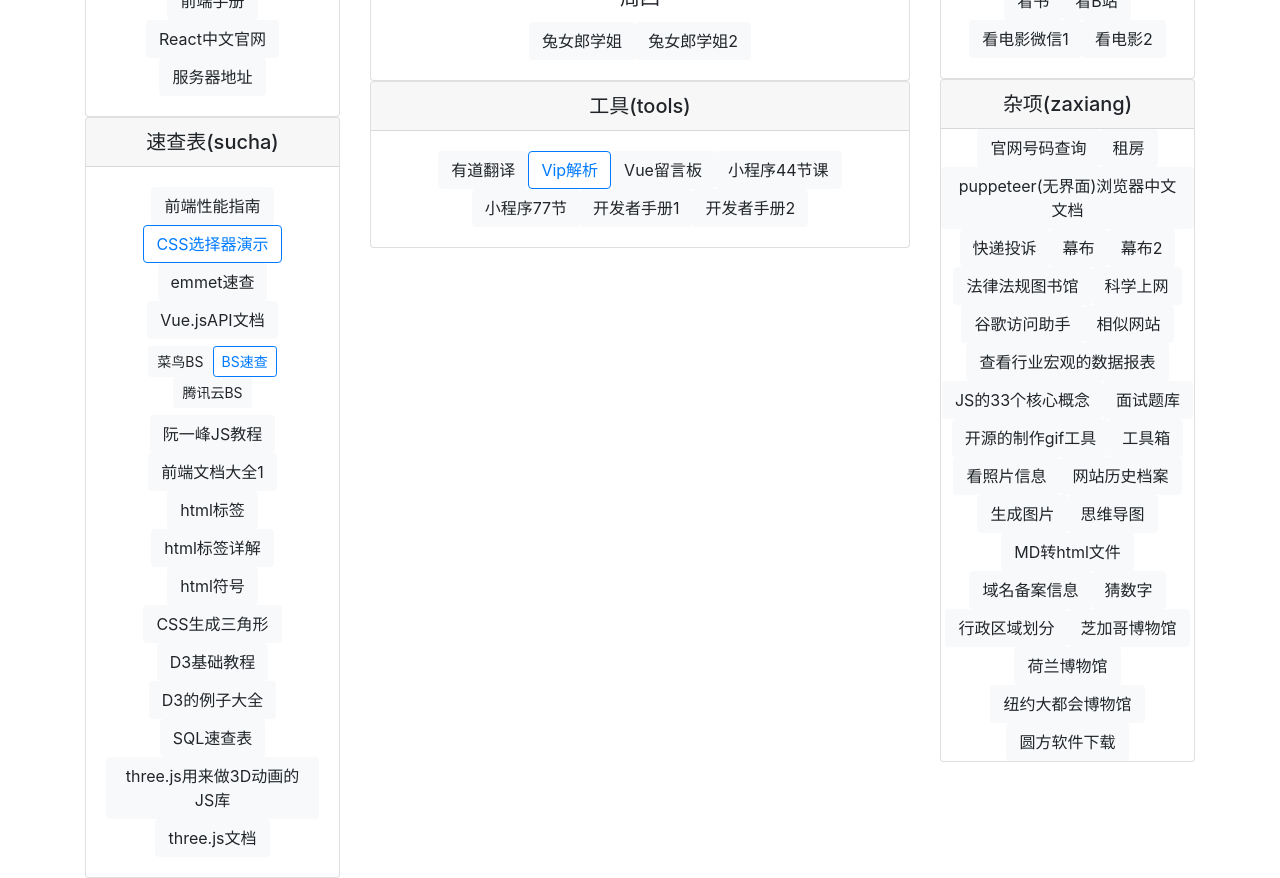
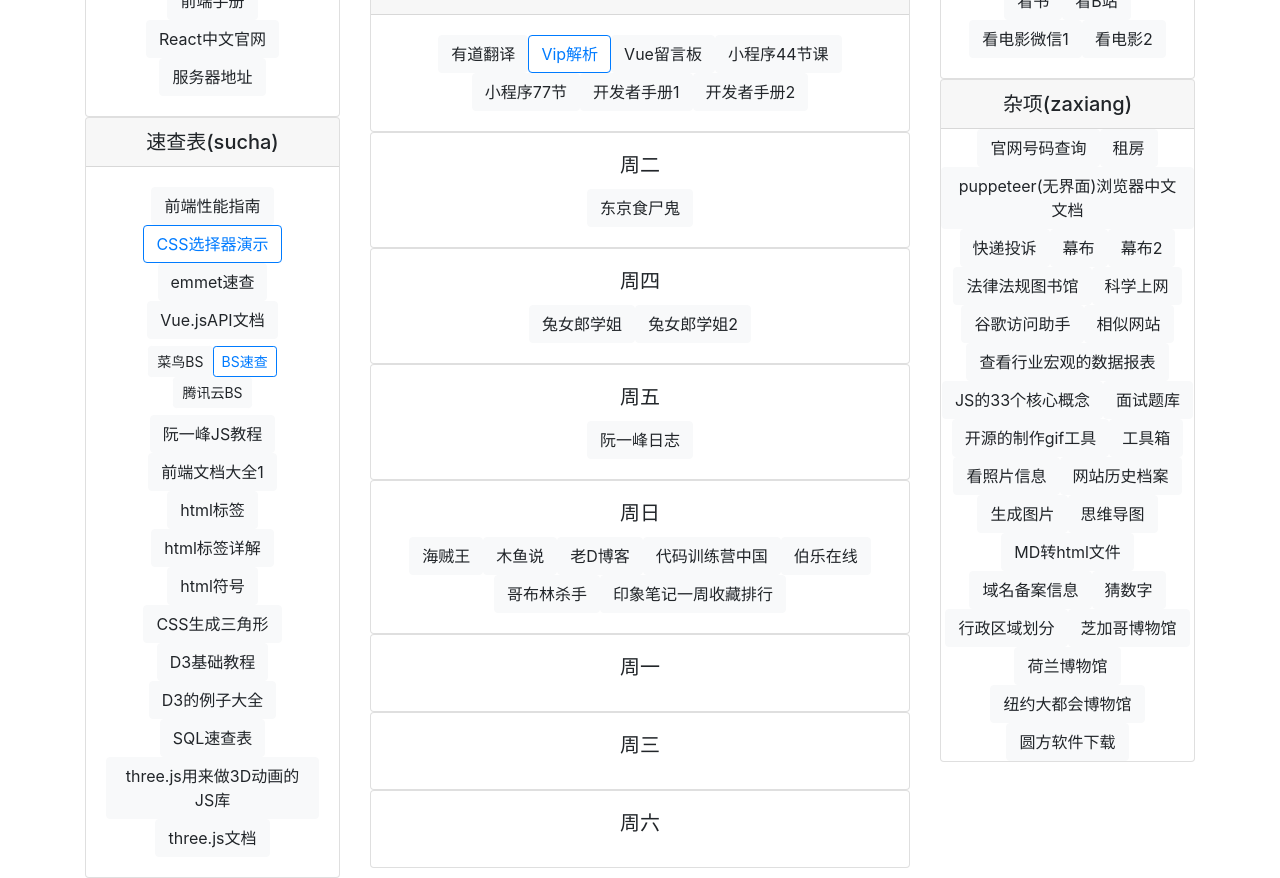
Before and after one commit to wang464/vue-1110, a Vue app: page / in a window 1280 px wide. Shown: the part 240-1118 px from the top of the page. Built offline with nearby package versions, Linux system fonts and the light colour scheme; the HTML template or start-up script is replaced by a standard one.

Commit message:
关闭了按周显示 2018-12-10_10:15:52

```diff
--- a/src/components/asideCenter.vue
+++ b/src/components/asideCenter.vue
@@ -3,14 +3,14 @@
     <search></search>
     <commonly></commonly>
     <!-- 0-6 -->
+    <tools></tools>
+    <two></two>
+    <four></four>
+    <five></five>
     <zero></zero>
     <one></one>
-    <two></two>
     <there></there>
-    <four></four>
-    <five></five>
     <six></six>
-    <tools></tools>
   </section>
 </template>
 <script>
--- a/src/components/center/five.vue
+++ b/src/components/center/five.vue
@@ -1,7 +1,7 @@
 <template>
   <div class="row">
     <div class="col-xl">
-      <div class="card text-center" v-if="week===5">
+      <div class="card text-center">
         <div class="card-body">
           <h5 class="card-title">周五</h5>
           <a class="btn btn-light" target="_blank" href="http://www.ruanyifeng.com/blog/">阮一峰日志</a>
--- a/src/components/center/four.vue
+++ b/src/components/center/four.vue
@@ -1,7 +1,7 @@
 <template>
   <div class="row">
       <div class="col-xl">
-        <div class="card text-center" v-if="week===4">
+        <div class="card text-center">
           <div class="card-body">
             <h5 class="card-title">周四</h5>
             <a class="btn btn-light" target="_blank" href="http://www.silisili.co/anime/1951.html">兔女郎学姐</a>
--- a/src/components/center/one.vue
+++ b/src/components/center/one.vue
@@ -1,7 +1,7 @@
 <template>
   <div class="row">
     <div class="col-xl">
-      <div class="card text-center" v-if="week===1">
+      <div class="card text-center">
         <div class="card-body">
           <h5 class="card-title">周一</h5>
         </div>
--- a/src/components/center/six.vue
+++ b/src/components/center/six.vue
@@ -1,7 +1,7 @@
 <template>
   <div class="row">
     <div class="col-xl">
-      <div class="card text-center" v-if="week===6">
+      <div class="card text-center">
         <div class="card-body">
           <h5 class="card-title">周六</h5>
         </div>
--- a/src/components/center/there.vue
+++ b/src/components/center/there.vue
@@ -1,7 +1,7 @@
 <template>
   <div class="row">
     <div class="col-xl">
-      <div class="card text-center" v-if="week===3">
+      <div class="card text-center">
         <div class="card-body">
           <h5 class="card-title">周三</h5>
         </div>
--- a/src/components/center/two.vue
+++ b/src/components/center/two.vue
@@ -1,7 +1,7 @@
 <template>
   <div class="row">
     <div class="col-xl">
-      <div class="card text-center" v-if="week===2">
+      <div class="card text-center">
         <div class="card-body">
           <h5 class="card-title">周二</h5>
           <a class="btn btn-light" target="_blank" href="http://www.zzzfun.com/vod-detail-id-1164.html">东京食尸鬼</a>
--- a/src/components/center/zero.vue
+++ b/src/components/center/zero.vue
@@ -1,7 +1,7 @@
 <template>
   <div class="row">
     <div class="col-xl">
-      <div class="card text-center" v-if="week===0">
+      <div class="card text-center">
         <div class="card-body">
           <h5 class="card-title">周日</h5>
           <a class="btn btn-light" target="_blank" href="http://www.zzzfun.com/vod-play-id-18-sid-1-nid-33.html">海贼王</a>
```
